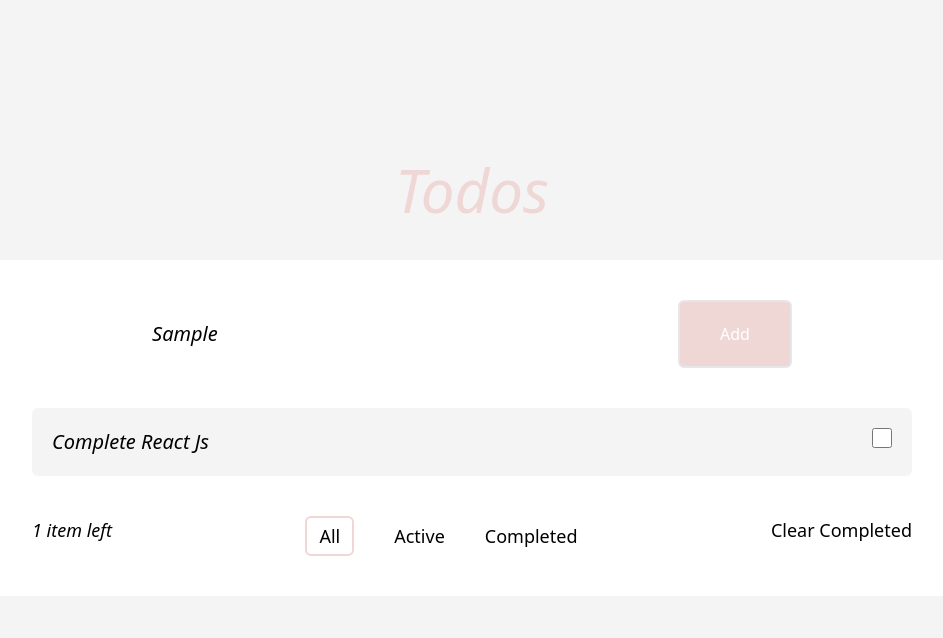
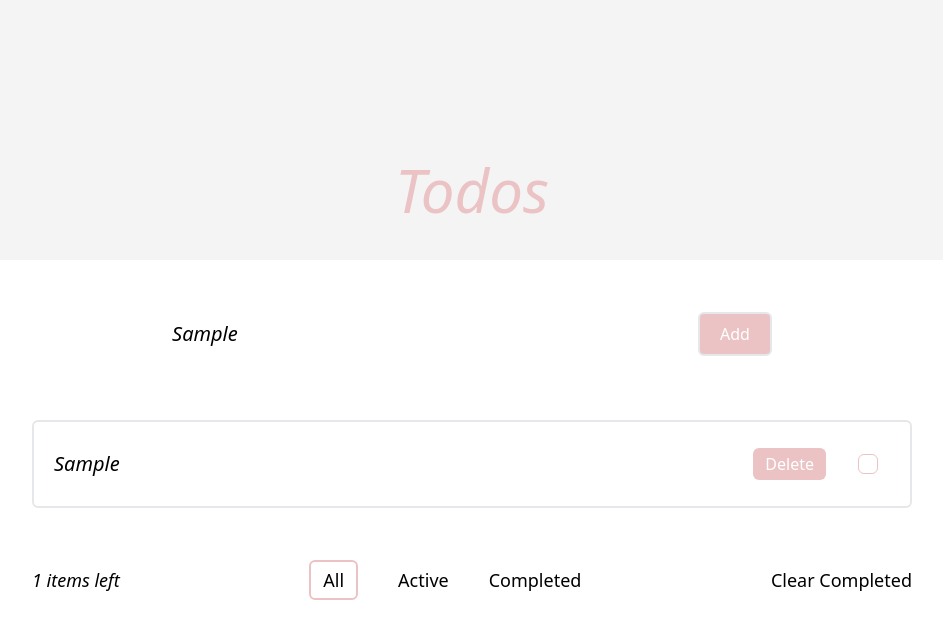
Before and after one commit to ayussh-2/React-To-do-list, a React (Create React App) app in the folder todo/: page / in a window 1280 px wide. Both pictures are taken after typing "Sample" into the empty fields and a click on the button "Add". Shown: the top 638 px of the page, without its empty margins (168-1111 px from the left). Built offline with nearby package versions, Linux system fonts and the light colour scheme.

Commit message:
added some functionality

```diff
--- a/todo/src/App.js
+++ b/todo/src/App.js
@@ -1,18 +1,68 @@
+import { useState } from "react";
 import "./App.css";
+import InputTodo from "./components/Todo/Input";
 import BottomNav from "./components/Todo/BottomNav";
-import InputTodo from "./components/Todo/InputTodo";
-import Todos from "./components/Todo/TodosList";
+import Todos from "./components/Todo/Todo";
 
 function App() {
+    const [arr, setArr] = useState([]);
+    const [totalItems, setTotalItems] = useState(arr.length);
+
+    console.log(totalItems);
+
+    function updateTodos() {
+        let task = document.getElementById("todo").value;
+        if (task !== "") {
+            let timeStamp = new Date().getTime();
+            const newTodo = { [timeStamp]: task };
+            setArr((prevArr) => [...prevArr, newTodo]);
+            setTotalItems(totalItems + 1);
+        } else {
+            alert("Please enter something!");
+        }
+    }
+
+    function DeleteTodo(tp) {
+        setArr((prevArr) =>
+            prevArr.filter((item) => !Object.keys(item).includes(tp.toString()))
+        );
+        setTotalItems(totalItems - 1);
+    }
+
+    function updateNoTodos(param) {
+        if (param === "sub") {
+            setTotalItems(totalItems - 1);
+        } else {
+            setTotalItems(totalItems + 1);
+        }
+    }
     return (
         <div className="container p-40">
             <div className="text-center mb-10">
                 <h1 className="text-6xl text-pink italic">Todos</h1>
             </div>
             <div className="card flex flex-col gap-10 bg-white rounded-md p-10">
-                <InputTodo />
-                <Todos />
-                <BottomNav />
+                <InputTodo handleTodos={updateTodos} />
+                <div className="flex flex-col-reverse">
+                    {arr.length > 0 ? (
+                        arr.map((item) => (
+                            <Todos
+                                key={Object.keys(item)[0]}
+                                handleDelete={DeleteTodo}
+                                timestamp={Object.keys(item)[0]}
+                                handleFinish={updateNoTodos}
+                            >
+                                {Object.values(item)[0]}
+                            </Todos>
+                        ))
+                    ) : (
+                        <p className="italic text-center text-xl my-5 tracking-wider">
+                            Add some todos!
+                        </p>
+                    )}
+                </div>
+
+                <BottomNav itemsLeft={totalItems} />
             </div>
         </div>
     );
--- a/todo/src/components/Todo/BottomNav.js
+++ b/todo/src/components/Todo/BottomNav.js
@@ -1,8 +1,17 @@
-function BottomNav() {
+function BottomNav({ itemsLeft }) {
     return (
-        <div className="flex justify-between text-lg">
-            <div className="italic">1 item left</div>
-            <div className="flex gap-10">
+        <div className="flex justify-between items-center text-lg">
+            <div className="">
+                {itemsLeft ? (
+                    <span className="italic">{itemsLeft} items left</span>
+                ) : (
+                    <>
+                        <span className="italic">No new task!</span>
+                        <span className="text-2xl">🤓</span>
+                    </>
+                )}
+            </div>
+            <div className="flex gap-10 ">
                 <button className="px-3 py-1 border-2 border-pink rounded-md duration-500  active:scale-95">
                     All
                 </button>
--- a/todo/src/components/Todo/InputTodo.js
+++ b/todo/src/components/Todo/Input.js
@@ -1,16 +1,20 @@
-function InputTodo() {
+function InputTodo({ handleTodos }) {
     return (
         <div className="flex justify-center">
-            <div className="flex gap-10">
+            <div className="flex gap-10 items-center">
                 <div>
                     <input
+                        id="todo"
                         type="text"
                         placeholder="What needs to be done?"
                         className="text-xl pr-52 py-5 rounded-md outline-none italic"
                     />
                 </div>
                 <div>
-                    <button className="py-5 px-10 border-2 bg-pink text-white rounded-md duration-200 active:scale-95">
+                    <button
+                        className="py-2 px-5 border-2 bg-pink text-white rounded-md duration-200 active:scale-95"
+                        onClick={() => handleTodos()}
+                    >
                         Add
                     </button>
                 </div>
--- /dev/null
+++ b/todo/src/components/Todo/Todo.js
@@ -0,0 +1,70 @@
+// import { FontAwesomeIcon } from "@fortawesome/react-fontawesome";
+import { useState } from "react";
+
+function Todos({ children, timestamp, handleDelete, handleFinish }) {
+    const [finish, setFinish] = useState(false);
+    function handleCheck() {
+        setFinish(!finish);
+        let param = finish ? "add" : "sub";
+        handleFinish(param);
+    }
+    return (
+        <div
+            className={`bg-white p-5 flex items-center justify-between rounded-md duration-500 border-2 my-3 ${
+                finish ? "text-pink line-through font-semibold border-pink" : ""
+            }`}
+        >
+            <div id="title">
+                <h4 className="italic text-xl" id="1">
+                    {children}
+                </h4>
+            </div>
+            <div className="flex items-center gap-5">
+                <div id="del">
+                    {/* <FontAwesomeIcon icon={["fab", "github"]} /> */}
+                    <button
+                        className="px-3 py-1 bg-pink text-white rounded-md active:scale-95 duration-150"
+                        onClick={() => handleDelete(timestamp)}
+                    >
+                        Delete
+                    </button>
+                </div>
+                <div id="complete">
+                    <div className="inline-flex items-center">
+                        <label
+                            className="relative flex items-center p-3 rounded-full cursor-pointer"
+                            htmlFor="ripple-on"
+                            data-ripple-dark="true"
+                        >
+                            <input
+                                id="ripple-on"
+                                type="checkbox"
+                                // for="1"
+                                onClick={() => handleCheck()}
+                                className="before:content[''] peer relative h-5 w-5 cursor-pointer appearance-none rounded-md border border-pink transition-all before:absolute before:top-2/4 before:left-2/4 before:block before:h-12 before:w-12 before:-translate-y-2/4 before:-translate-x-2/4 before:rounded-full before:bg-pink before:opacity-0 before:transition-opacity checked:border-pink checked:bg-pink checked:before:bg-pink hover:before:opacity-10 duration-500 "
+                            />
+                            <span className="absolute text-white transition-opacity opacity-0 pointer-events-none top-2/4 left-2/4 -translate-y-2/4 -translate-x-2/4 peer-checked:opacity-100">
+                                <svg
+                                    xmlns="http://www.w3.org/2000/svg"
+                                    className="h-3.5 w-3.5"
+                                    viewBox="0 0 20 20"
+                                    fill="currentColor"
+                                    stroke="currentColor"
+                                    strokeWidth="1"
+                                >
+                                    <path
+                                        fillRule="evenodd"
+                                        d="M16.707 5.293a1 1 0 010 1.414l-8 8a1 1 0 01-1.414 0l-4-4a1 1 0 011.414-1.414L8 12.586l7.293-7.293a1 1 0 011.414 0z"
+                                        clipRule="evenodd"
+                                    ></path>
+                                </svg>
+                            </span>
+                        </label>
+                    </div>
+                </div>
+            </div>
+        </div>
+    );
+}
+
+export default Todos;
--- a/todo/src/components/Todo/TodosList.js
+++ /dev/null
@@ -1,29 +0,0 @@
-import { FontAwesomeIcon } from "@fortawesome/react-fontawesome";
-
-function Todos() {
-    return (
-        <div className="card2 bg-text p-5 flex justify-between rounded-md">
-            <div id="title">
-                <h4 className="italic text-xl">Complete React Js</h4>
-            </div>
-            <div id="del">
-                <FontAwesomeIcon icon={["fab", "github"]} />
-            </div>
-            <div id="complete">
-                <input
-                    type="checkbox"
-                    className="h-5 w-5"
-                    // onClick={(e) => handleCheck(e)}
-                    name=""
-                    id=""
-                />
-            </div>
-        </div>
-    );
-}
-
-// function handleCheck(this){
-
-// }
-
-export default Todos;
--- a/todo/tailwind.config.js
+++ b/todo/tailwind.config.js
@@ -4,7 +4,7 @@ module.exports = {
     theme: {
         extend: {
             colors: {
-                pink: "#efd7d5",
+                pink: "#ebc3c4",
                 text: "#f4f4f5",
             },
         },
```
